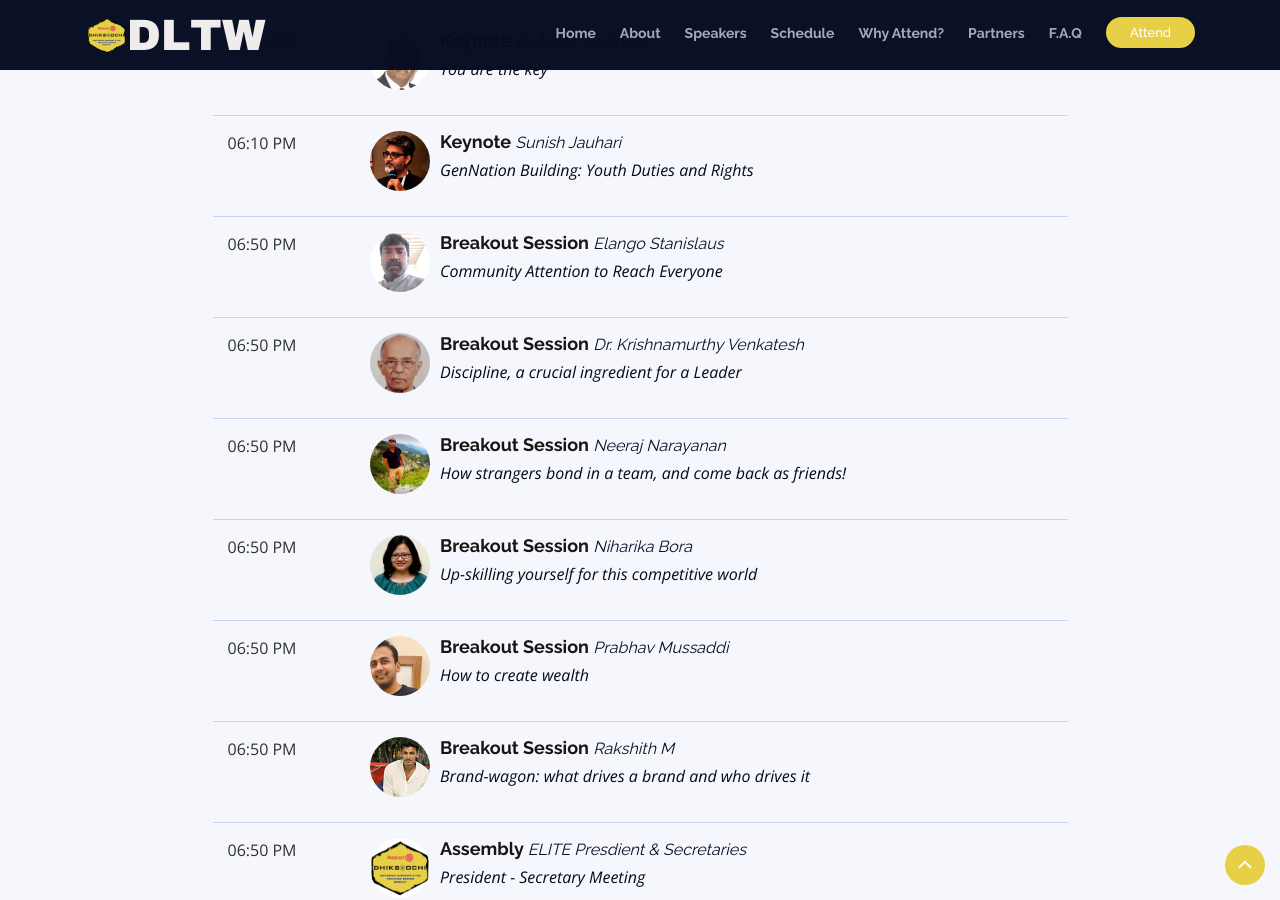
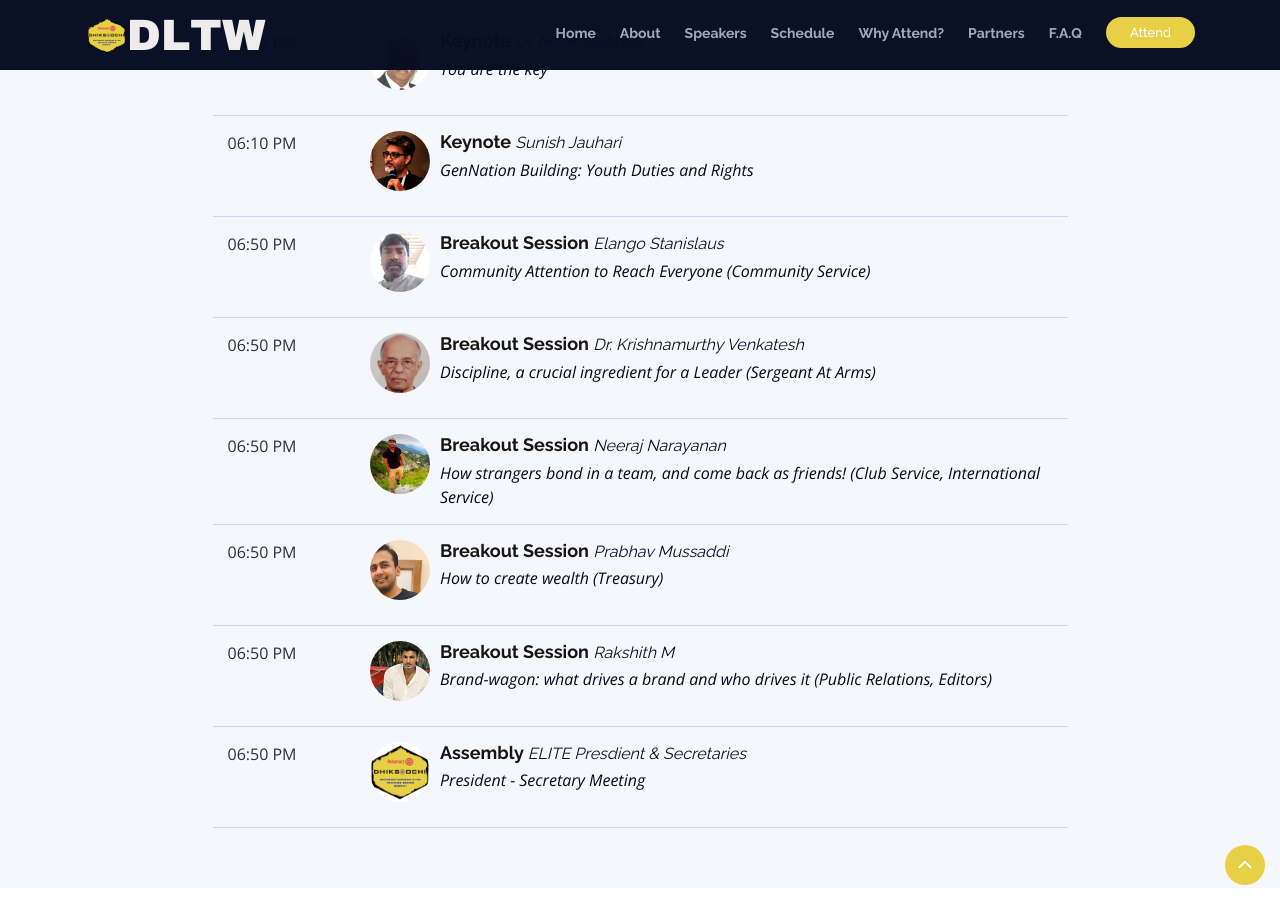
Before and after one commit to Rotaract3190/dltw20_21, a Jekyll site: the page built from index.html, in a window 1280 px wide and 900 px high, scrolled down 4580 px. Built offline with Jekyll 4.4.1, drawn with Linux system fonts in a browser that asks for light colours; some of the changed text lies outside the part shown.

Commit message:
speaker & Schedle update

```diff
--- a/_data/schedule.yml
+++ b/_data/schedule.yml
@@ -23,32 +23,32 @@
     - time: 06:50 PM
       type: Breakout Session
       speaker: Elango Stanislaus
-      sub: Community Attention to Reach Everyone
+      sub: Community Attention to Reach Everyone (Community Service)
       img: assets/img/speakers/elango.jpeg
     - time: 06:50 PM
       type: Breakout Session
       speaker: Dr. Krishnamurthy Venkatesh
-      sub: Discipline, a crucial ingredient for a Leader
+      sub: Discipline, a crucial ingredient for a Leader (Sergeant At Arms)
       img: assets/img/speakers/krishnamurthy.jpeg
     - time: 06:50 PM
       type: Breakout Session
       speaker: Neeraj Narayanan
-      sub: How strangers bond in a team, and come back as friends!
+      sub: How strangers bond in a team, and come back as friends! (Club Service, International Service)
       img: assets/img/speakers/neeraj.jpg
-    - time: 06:50 PM
-      type: Breakout Session
-      speaker: Niharika Bora
-      sub: Up-skilling yourself for this competitive world
-      img: assets/img/speakers/niharika.jpg
+    # - time: 06:50 PM
+    #   type: Breakout Session
+    #   speaker: Niharika Bora
+    #   sub: Up-skilling yourself for this competitive world (Professional Service)
+    #   img: assets/img/speakers/niharika.jpg
     - time: 06:50 PM
       type: Breakout Session
       speaker: Prabhav Mussaddi
-      sub: How to create wealth
+      sub: How to create wealth (Treasury)
       img: assets/img/speakers/Prabhav.jpeg
     - time: 06:50 PM
       type: Breakout Session
       speaker: Rakshith M
-      sub: "Brand-wagon: what drives a brand and who drives it"
+      sub: "Brand-wagon: what drives a brand and who drives it (Public Relations, Editors)"
       img: assets/img/speakers/rakshit.jpeg
     - time: 06:50 PM
       type: Assembly
```
Also changed, not shown: _data/speakers.yml (+9 -9 lines).
